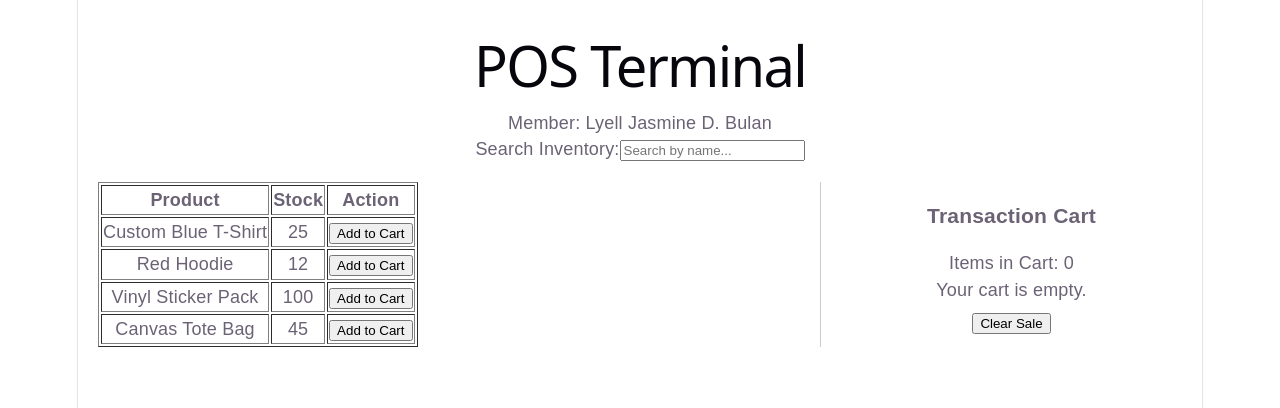
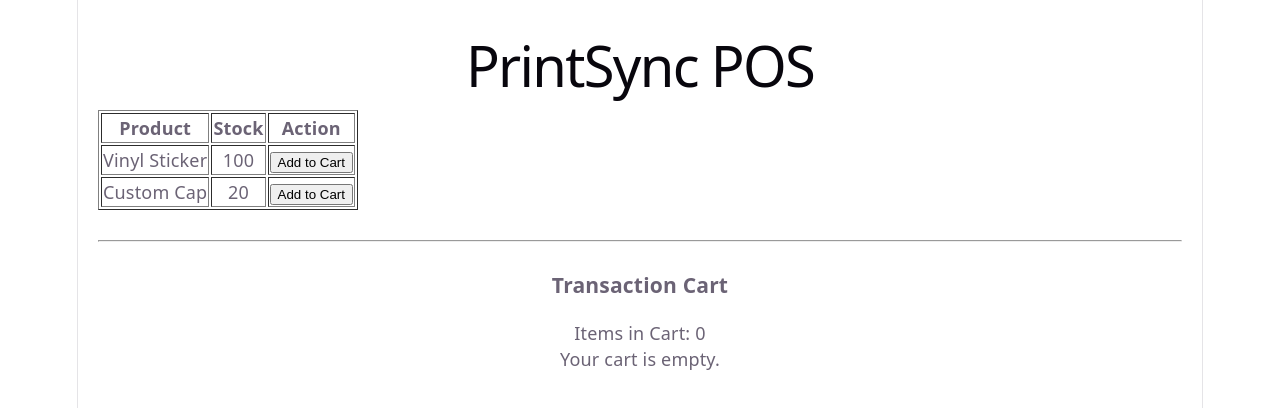
Before and after one commit to midterm-2026-projects/PrintSync, a React app in the folder frontend/: page / in a window 1280 px wide. Shown: the top 408 px of the page. Built offline with nearby package versions, Linux system fonts and the light colour scheme; the HTML template or start-up script is replaced by a standard one.

Commit message:
Functional shopping cart state. Cart item quantity controllers.

```diff
--- a/frontend/src/App.jsx
+++ b/frontend/src/App.jsx
@@ -1,72 +1,57 @@
 import React, { useState } from 'react';
-
-// Import Lyell's POS Components
-import POSSearchBar from './features/pos/components/POSSearchBar';
 import POSItemList from './features/pos/components/POSItemList';
 import POSCart from './features/pos/components/POSCart';
 
 function App() {
-  // --- MOCK DATA FOR POS ---
-  const mockInventory = [
-    { id: 101, productName: "Custom Blue T-Shirt", stock: 25 },
-    { id: 102, productName: "Red Hoodie", stock: 12 },
-    { id: 103, productName: "Vinyl Sticker Pack", stock: 100 },
-    { id: 104, productName: "Canvas Tote Bag", stock: 45 },
+  const [cart, setCart] = useState([]);
+
+  // Mock Inventory for POS
+  const inventory = [
+    { id: 101, productName: "Vinyl Sticker", stock: 100 },
+    { id: 102, productName: "Custom Cap", stock: 20 }
   ];
 
-  // --- POS INDEPENDENT STATE ---
-  const [posSearch, setPosSearch] = useState("");
-  const [cartItems, setCartItems] = useState([]);
+  // Logic Requirement: Increment quantity if duplicate, else add new row
+  const handleAddToCart = (item) => {
+    setCart((prevCart) => {
+      const existingItem = prevCart.find((cartItem) => cartItem.id === item.id);
 
-  // Function to handle adding items to the cart
-  const handleSelectItem = (item) => {
-    setCartItems([...cartItems, item]);
+      if (existingItem) {
+        return prevCart.map((cartItem) =>
+          cartItem.id === item.id
+            ? { ...cartItem, quantity: cartItem.quantity + 1 }
+            : cartItem
+        );
+      }
+      return [...prevCart, { ...item, quantity: 1 }];
+    });
+  };
+
+  // Logic Requirement: Remove from cart if quantity falls below 1
+  const handleUpdateQty = (id, newQty) => {
+    if (newQty < 1) {
+      setCart(cart.filter(item => item.id !== id));
+    } else {
+      setCart(cart.map(item => item.id === id ? { ...item, quantity: newQty } : item));
+    }
   };
 
   return (
-    <div style={{ padding: '20px', fontFamily: 'sans-serif' }}>
+    <div style={{ padding: '20px' }}>
+      <h1>PrintSync POS</h1>
 
-      {/* POS MODULE SECTION */}
-      <div id="pos-module-container">
-        <h1>POS Terminal</h1>
-        <p>Member: Lyell Jasmine D. Bulan</p>
+      <POSItemList
+        inventory={inventory}
+        searchQuery=""
+        onSelectItem={handleAddToCart}
+      />
 
-        {/* 1. Search Bar: Logic absorbed (handles input) */}
-        <POSSearchBar
-          value={posSearch}
-          onChange={setPosSearch}
-        />
+      <hr style={{ margin: '30px 0' }} />
 
-        <div style={{ display: 'flex', gap: '40px', marginTop: '20px' }}>
-          {/* 2. Item List: Logic absorbed (handles filtering) */}
-          <div style={{ flex: 2 }}>
-            <POSItemList
-              inventory={mockInventory}
-              searchQuery={posSearch}
-              onSelectItem={handleSelectItem}
-            />
-          </div>
-
-          {/* 3. Cart: Logic absorbed (handles empty state & display) */}
-          <div style={{ flex: 1, borderLeft: '1px solid #ccc', paddingLeft: '20px' }}>
-            <POSCart cartItems={cartItems} />
-
-            <button
-              style={{ marginTop: '10px' }}
-              onClick={() => setCartItems([])}
-            >
-              Clear Sale
-            </button>
-          </div>
-        </div>
-      </div>
-
-      {/*
-         Independent Area for Other Members:
-         Erica (Inventory) and Roi (Analytics) components can be added
-         above or below this div without affecting the POS state.
-      */}
-
+      <POSCart
+        cartItems={cart}
+        onUpdateQty={handleUpdateQty}
+      />
     </div>
   );
 }
--- a/frontend/src/features/pos/components/POSCart.jsx
+++ b/frontend/src/features/pos/components/POSCart.jsx
@@ -1,30 +1,35 @@
 import React from 'react';
 
-// Absorbed logic: Defines the baseline transaction state structure
-export const INITIAL_POS_STATE = {
-  cart: [],
-  subtotal: 0,
-  tax: 0,
-  total: 0
-};
-
-const POSCart = ({ cartItems }) => {
-  // Logic: Handle null, undefined, or empty fields gracefully
-  const safeCart = cartItems || [];
-
+const POSCart = ({ cartItems = [], onUpdateQty }) => {
   return (
     <div id="pos-cart-section">
       <h3>Transaction Cart</h3>
-      <p>Items in Cart: <span data-testid="cart-count">{safeCart.length}</span></p>
+      <p>Items in Cart: <span data-testid="cart-count">{cartItems.length}</span></p>
 
-      {safeCart.length === 0 ? (
+      {cartItems.length === 0 ? (
         <p>Your cart is empty.</p>
       ) : (
-        <ul>
-          {safeCart.map((item, idx) => (
-            <li key={`${item.id}-${idx}`}>{item.productName}</li>
-          ))}
-        </ul>
+        <table border="1" style={{ width: '100%', textAlign: 'left' }}>
+          <thead>
+            <tr>
+              <th>Item</th>
+              <th>Qty</th>
+              <th>Actions</th>
+            </tr>
+          </thead>
+          <tbody>
+            {cartItems.map((item) => (
+              <tr key={item.id}>
+                <td>{item.productName}</td>
+                <td>{item.quantity}</td>
+                <td>
+                  <button onClick={() => onUpdateQty(item.id, item.quantity + 1)}>+</button>
+                  <button onClick={() => onUpdateQty(item.id, item.quantity - 1)}>-</button>
+                </td>
+              </tr>
+            ))}
+          </tbody>
+        </table>
       )}
     </div>
   );
```
Also changed, not shown: 1 other file (tests, documents, lock files or other folders).
